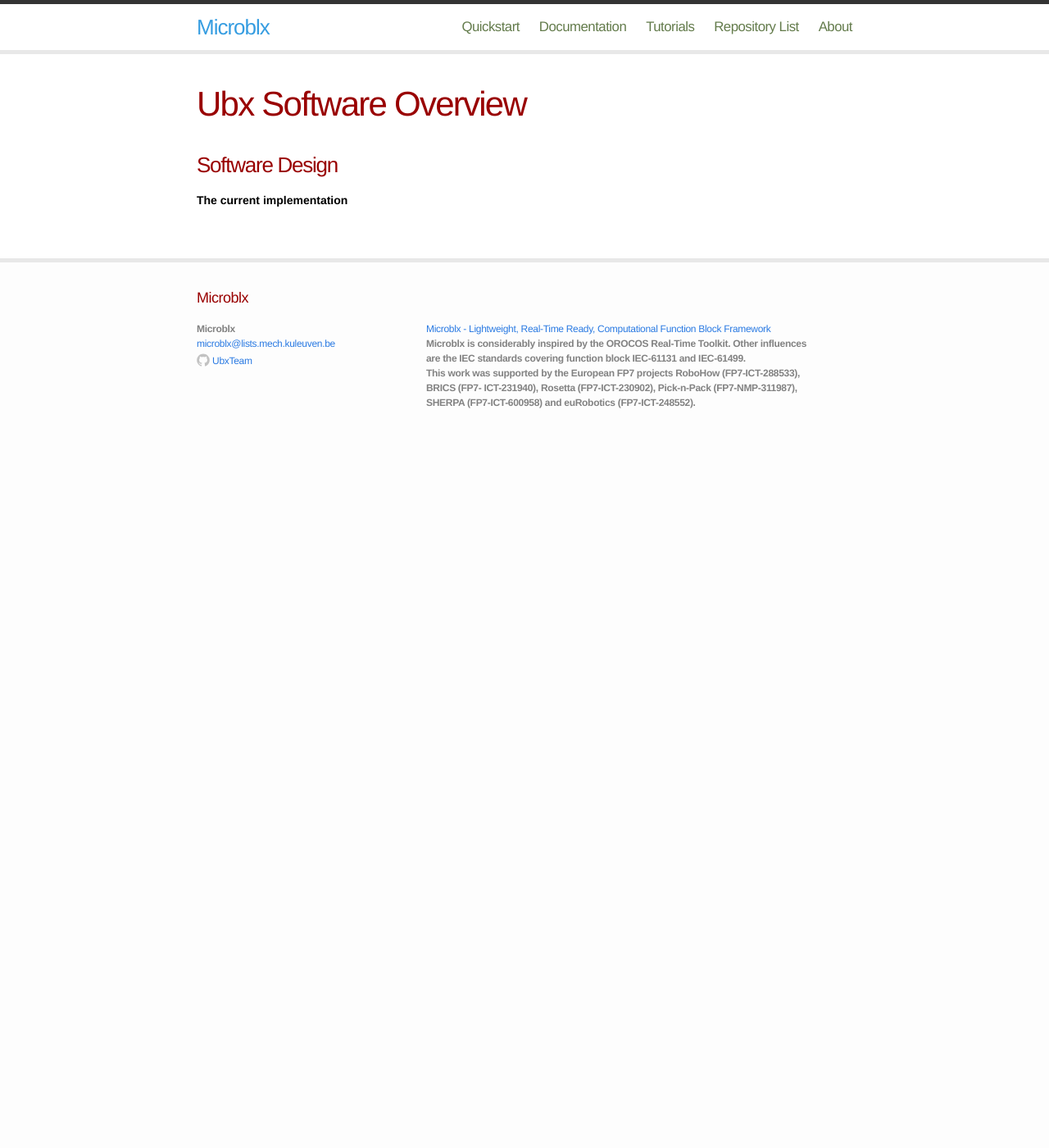
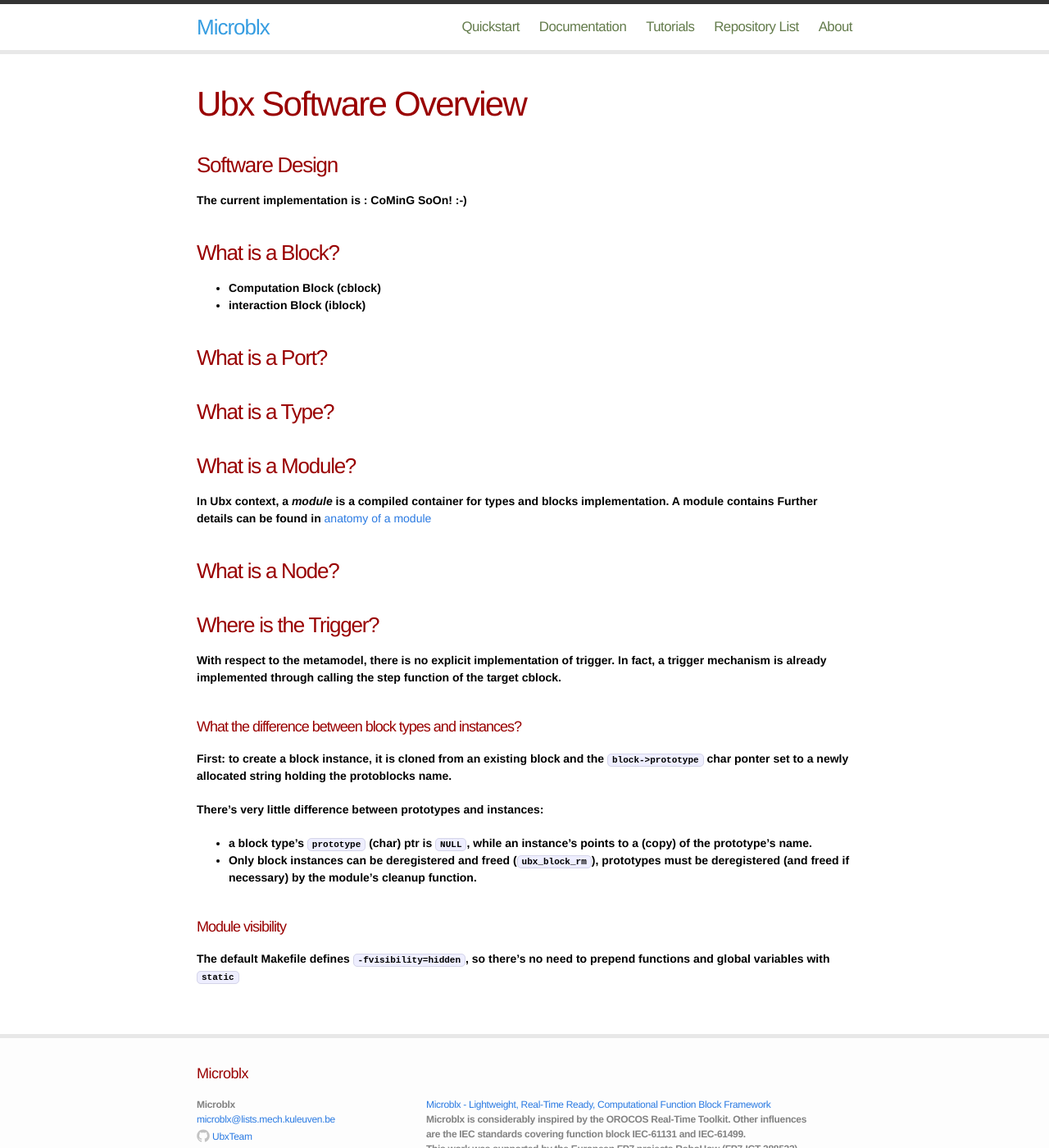
Before and after one commit to UbxTeam/UbxTeam.github.io, a Jekyll site: the page built from Documentation/ubx_software_overview/main_page.md, in a window 1280 px wide and 1400 px high. Shown: the whole window at 82% size. Built offline with Jekyll 4.4.1, drawn with Linux system fonts in a browser that asks for light colours.

Commit message:
add module_explained

```diff
--- a/Documentation/ubx_software_overview/main_page.md
+++ b/Documentation/ubx_software_overview/main_page.md
@@ -5,4 +5,47 @@ title: Ubx Software Overview
 
 ## Software Design
 
-The current implementation
+The current implementation is : CoMinG SoOn! :-)
+
+## What is a Block?
+
+* Computation Block (cblock)
+* interaction Block (iblock)
+
+## What is a Port?
+
+## What is a Type?
+
+## What is a Module?
+
+In Ubx context, a ___module___ is a compiled container for types and blocks implementation.
+A module contains
+Further details can be found in [anatomy of a module](/Documentation/module_explained)
+
+## What is a Node?
+
+## Where is the Trigger?
+
+With respect to the metamodel, there is no explicit implementation of trigger.
+In fact, a trigger mechanism is already implemented through calling the step function of the
+target cblock.
+
+### What the difference between block types and instances?
+
+First: to create a block instance, it is cloned from an existing block
+and the `block->prototype` char ponter set to a newly allocated string
+holding the protoblocks name.
+
+There's very little difference between prototypes and instances:
+
+- a block type's `prototype` (char) ptr is `NULL`, while an instance's
+  points to a (copy) of the prototype's name.
+
+- Only block instances can be deregistered and freed (`ubx_block_rm`),
+  prototypes must be deregistered (and freed if necessary) by the
+  module's cleanup function.
+
+### Module visibility
+
+The default Makefile defines `-fvisibility=hidden`, so there's no need
+to prepend functions and global variables with `static`
```
Also changed, not shown: Documentation/index.md (+1 -0 lines), Documentation/module_explained.md (added, +125 -0 lines).
